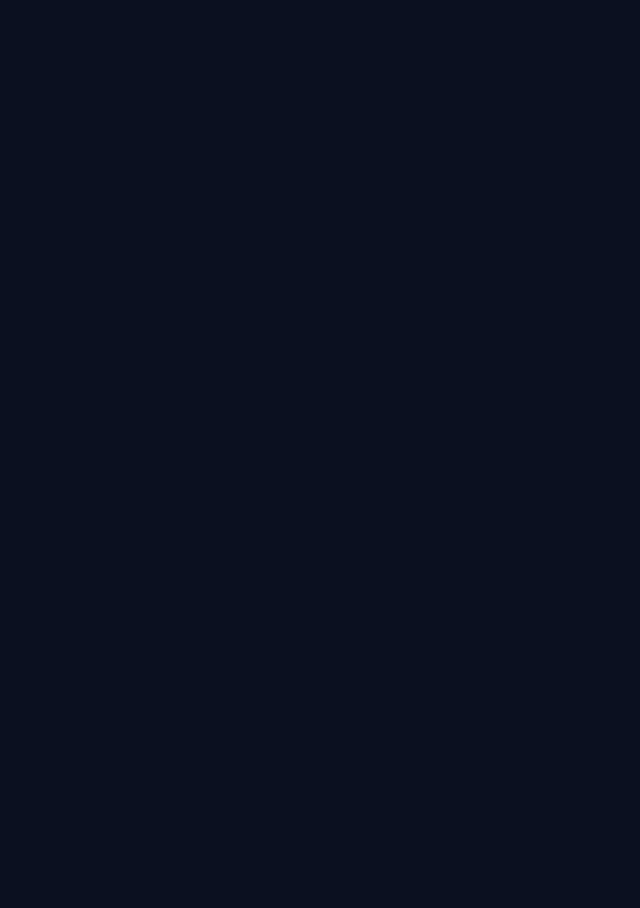
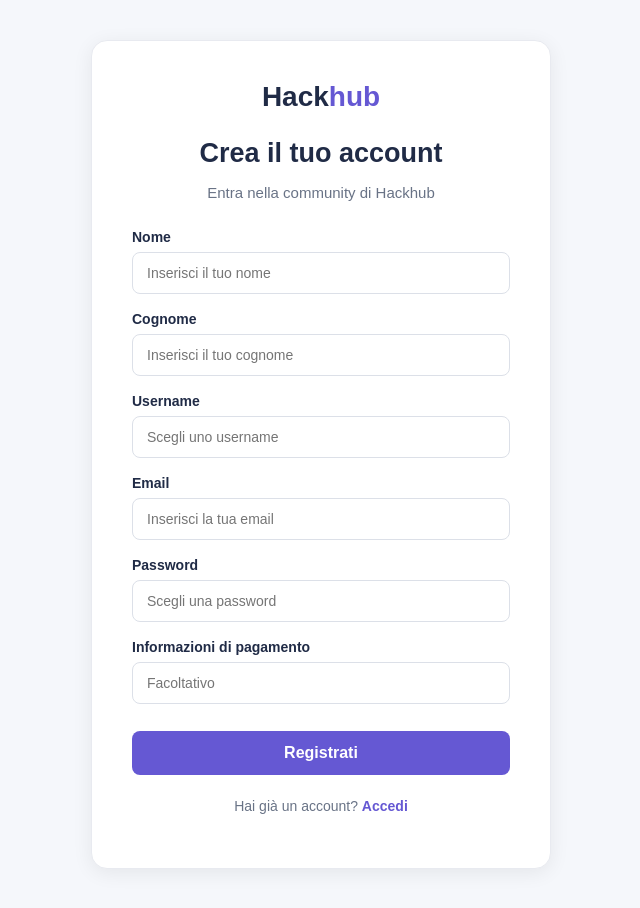
Before and after one commit to gojocoding/HackhubWEB, an Angular app in the folder hackhub-frontend/: page /register in a window 1280 px wide. Before the commit this address led to /. Shown: the whole page, without its empty margins (319-959 px from the left). Before the commit the page ends 800 px from the top, so only its background shows below. Built offline with nearby package versions, Linux system fonts and the light colour scheme.

Commit message:
Register Done

```diff
--- a/hackhub-frontend/src/app/app.routes.ts
+++ b/hackhub-frontend/src/app/app.routes.ts
@@ -1,4 +1,3 @@
-
 import { Routes } from '@angular/router';
 import { Login } from './pages/login/login';
 import { Home } from './pages/home/home';
@@ -8,5 +7,6 @@ import { Register } from './pages/register/register';
 export const routes: Routes = [
   { path: '', component: Home },
   { path: 'login', component: Login },
-  { path: 'hackathons', component: Hackathons }
+  { path: 'hackathons', component: Hackathons },
+  { path: 'register', component: Register }
 ];
--- a/hackhub-frontend/src/app/pages/register/register.css
+++ b/hackhub-frontend/src/app/pages/register/register.css
@@ -0,0 +1,115 @@
+
+.register-page {
+  min-height: 100vh;
+  display: flex;
+  justify-content: center;
+  align-items: center;
+  padding: 40px 20px;
+  background: #f5f7fb;
+  font-family: Arial, sans-serif;
+}
+
+.register-card {
+  width: 100%;
+  max-width: 460px;
+  padding: 40px;
+  background: white;
+  border-radius: 16px;
+  box-shadow: 0 4px 20px rgba(0, 0, 0, 0.07);
+  border: 1px solid #e8eaf0;
+}
+
+.logo {
+  display: block;
+  text-align: center;
+  margin-bottom: 25px;
+  font-size: 28px;
+  font-weight: bold;
+  color: #202b46;
+  text-decoration: none;
+}
+
+.logo span {
+  color: #6558d3;
+}
+
+.register-card h1 {
+  text-align: center;
+  color: #202b46;
+  font-size: 27px;
+  margin-bottom: 10px;
+}
+
+.subtitle {
+  text-align: center;
+  color: #697386;
+  margin-bottom: 28px;
+  font-size: 15px;
+}
+
+.form-group {
+  display: flex;
+  flex-direction: column;
+  margin-bottom: 17px;
+}
+
+.form-group label {
+  margin-bottom: 7px;
+  color: #202b46;
+  font-size: 14px;
+  font-weight: bold;
+}
+
+.form-group input {
+  padding: 12px 14px;
+  border: 1px solid #dce0e8;
+  border-radius: 8px;
+  font-size: 14px;
+  outline: none;
+  transition: border-color 0.2s;
+}
+
+.form-group input:focus {
+  border-color: #6558d3;
+}
+
+.register-button {
+  width: 100%;
+  padding: 13px;
+  margin-top: 10px;
+  border: none;
+  border-radius: 8px;
+  background: #6558d3;
+  color: white;
+  font-size: 16px;
+  font-weight: bold;
+  cursor: pointer;
+  transition: background 0.2s;
+}
+
+.register-button:hover {
+  background: #5144bd;
+}
+
+.login-link {
+  margin-top: 23px;
+  text-align: center;
+  color: #697386;
+  font-size: 14px;
+}
+
+.login-link a {
+  color: #6558d3;
+  font-weight: bold;
+  text-decoration: none;
+}
+
+.login-link a:hover {
+  text-decoration: underline;
+}
+
+@media (max-width: 500px) {
+  .register-card {
+    padding: 28px 22px;
+  }
+}
--- a/hackhub-frontend/src/app/pages/register/register.html
+++ b/hackhub-frontend/src/app/pages/register/register.html
@@ -1 +1,89 @@
-<p>register works!</p>
+
+<div class="register-page">
+  <div class="register-card">
+
+    <a routerLink="/" class="logo">Hack<span>hub</span></a>
+
+    <h1>Crea il tuo account</h1>
+    <p class="subtitle">Entra nella community di Hackhub</p>
+
+    <form (ngSubmit)="onRegister()">
+
+      <div class="form-group">
+        <label for="name">Nome</label>
+        <input
+          type="text"
+          id="name"
+          name="name"
+          [(ngModel)]="name"
+          placeholder="Inserisci il tuo nome"
+          required>
+      </div>
+
+      <div class="form-group">
+        <label for="surname">Cognome</label>
+        <input
+          type="text"
+          id="surname"
+          name="surname"
+          [(ngModel)]="surname"
+          placeholder="Inserisci il tuo cognome"
+          required>
+      </div>
+
+      <div class="form-group">
+        <label for="username">Username</label>
+        <input
+          type="text"
+          id="username"
+          name="username"
+          [(ngModel)]="username"
+          placeholder="Scegli uno username"
+          required>
+      </div>
+
+      <div class="form-group">
+        <label for="email">Email</label>
+        <input
+          type="email"
+          id="email"
+          name="email"
+          [(ngModel)]="email"
+          placeholder="Inserisci la tua email"
+          required>
+      </div>
+
+      <div class="form-group">
+        <label for="password">Password</label>
+        <input
+          type="password"
+          id="password"
+          name="password"
+          [(ngModel)]="password"
+          placeholder="Scegli una password"
+          required>
+      </div>
+
+      <div class="form-group">
+        <label for="paymentInfo">Informazioni di pagamento</label>
+        <input
+          type="text"
+          id="paymentInfo"
+          name="paymentInfo"
+          [(ngModel)]="paymentInfo"
+          placeholder="Facoltativo">
+      </div>
+
+      <button type="submit" class="register-button">
+        Registrati
+      </button>
+
+    </form>
+
+    <p class="login-link">
+      Hai già un account?
+      <a routerLink="/login">Accedi</a>
+    </p>
+
+  </div>
+</div>
--- a/hackhub-frontend/src/app/pages/register/register.ts
+++ b/hackhub-frontend/src/app/pages/register/register.ts
@@ -1,9 +1,44 @@
 import { Component } from '@angular/core';
+import { Router, RouterLink } from '@angular/router';
+import { FormsModule } from '@angular/forms';
+import { AuthService } from '../../services/auth';
 
 @Component({
-  imports: [],
   selector: 'app-register',
+  imports: [RouterLink, FormsModule],
+  templateUrl: './register.html',
   styleUrl: './register.css',
-  templateUrl: './register.html',
 })
-export class Register {}
+export class Register {
+
+  name = '';
+  surname = '';
+  username = '';
+  email = '';
+  password = '';
+  paymentInfo = '';
+
+  constructor(
+    private authService: AuthService,
+    private router: Router
+  ) {}
+
+  onRegister(): void {
+    this.authService.register({
+      name: this.name,
+      surname: this.surname,
+      username: this.username,
+      email: this.email,
+      password: this.password,
+      paymentInfo: this.paymentInfo
+    }).subscribe({
+      next: () => {
+        console.log('Registrazione completata!');
+        this.router.navigate(['/login']);
+      },
+      error: (error) => {
+        console.error('Errore durante la registrazione:', error);
+      }
+    });
+  }
+}
--- a/hackhub-frontend/src/app/services/auth.ts
+++ b/hackhub-frontend/src/app/services/auth.ts
@@ -1,4 +1,3 @@
-
 import { Injectable } from '@angular/core';
 import { HttpClient } from '@angular/common/http';
 import { Observable } from 'rxjs';
@@ -21,4 +20,18 @@ export class AuthService {
       }
     );
   }
+  register(user: {
+    name: string;
+    surname: string;
+    username: string;
+    email: string;
+    password: string;
+    paymentInfo: string;
+  }): Observable<string> {
+    return this.http.post(
+      `${this.apiUrl}/register`,
+      user,
+      { responseType: 'text' }
+    );
+  }
 }
```
Also changed, not shown: 2 other files (tests, documents, lock files or other folders).
